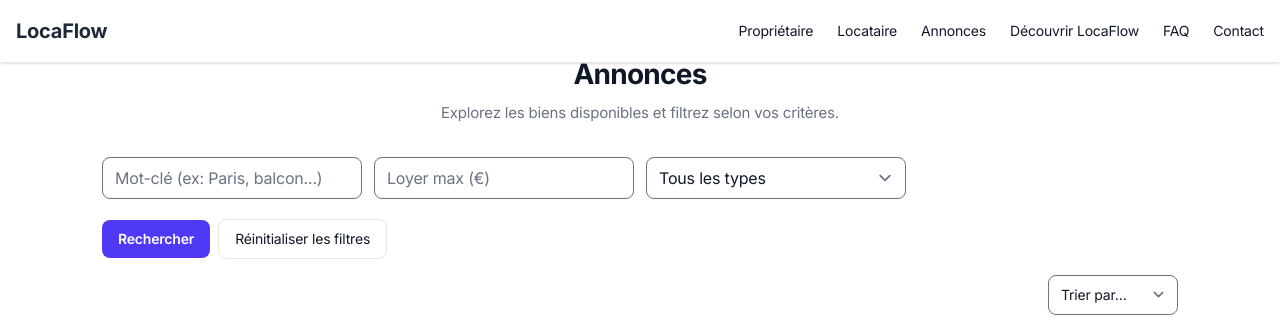
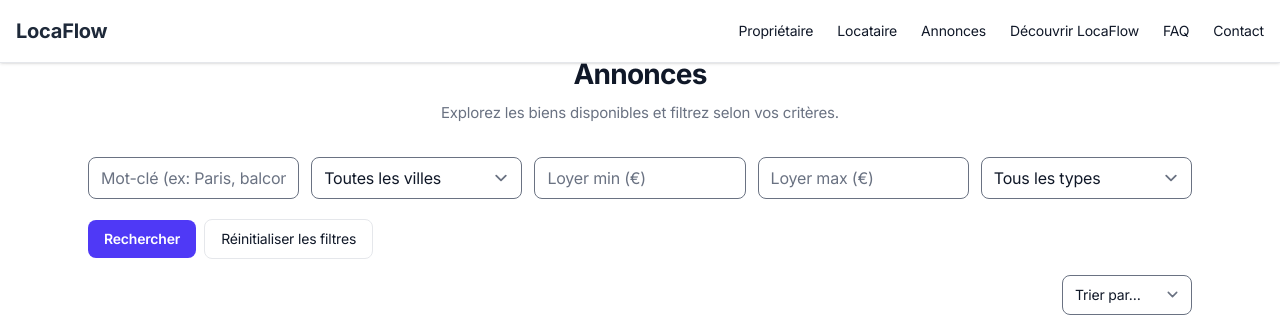
Before and after one commit to mikaelpackowski/LocaFlow-01, a Next.js app: page /annonces in a window 1280 px wide. Shown: the top 317 px of the page. Built offline with nearby package versions, Linux system fonts and the light colour scheme.

Commit message:
Update SearchBar.tsx

```diff
--- a/components/SearchBar.tsx
+++ b/components/SearchBar.tsx
@@ -1,17 +1,21 @@
 // components/SearchBar.tsx
-// ✅ Server Component (pas de "use client") : aucun auto-submit ni JS côté client
+// Server component (no "use client")
 
 type Props = {
   defaultQuery?: string;
+  defaultCity?: string;
+  defaultMin?: string | number;
   defaultMax?: string | number;
   defaultType?: string;
-  defaultSort?: string;
+  defaultSort?: string; // kept in sync via hidden input
   cities: string[];
   types: string[];
 };
 
 export default function SearchBar({
   defaultQuery = "",
+  defaultCity = "",
+  defaultMin = "",
   defaultMax = "",
   defaultType = "all",
   defaultSort = "",
@@ -19,13 +23,39 @@ export default function SearchBar({
   types,
 }: Props) {
   return (
-    <form method="get" className="mt-8 grid grid-cols-1 gap-3 sm:grid-cols-4">
-      {/* Recherche textuelle */}
+    <form method="get" className="mt-8 grid grid-cols-1 gap-3 sm:grid-cols-5">
+      {/* Mot-clé */}
       <input
         type="text"
         name="q"
         defaultValue={defaultQuery}
         placeholder="Mot-clé (ex: Paris, balcon...)"
+        className="w-full rounded-lg border px-3 py-2"
+      />
+
+      {/* Ville */}
+      <select
+        name="city"
+        defaultValue={defaultCity}
+        className="w-full rounded-lg border px-3 py-2"
+        aria-label="Ville"
+      >
+        <option value="">Toutes les villes</option>
+        {cities.map((c) => (
+          <option key={c} value={c}>
+            {c}
+          </option>
+        ))}
+      </select>
+
+      {/* Loyer min */}
+      <input
+        type="number"
+        name="min"
+        min={0}
+        step={50}
+        defaultValue={defaultMin}
+        placeholder="Loyer min (€)"
         className="w-full rounded-lg border px-3 py-2"
       />
 
@@ -54,19 +84,17 @@ export default function SearchBar({
         ))}
       </select>
 
-      {/* On conserve la valeur de tri actuelle, mais on ne l’affiche pas ici.
-          Le tri visuel/auto-submit est géré plus bas via AutoSubmitSelect. */}
+      {/* Garder le tri actuel (géré ailleurs via AutoSubmitSelect) */}
       <input type="hidden" name="sort" defaultValue={defaultSort} />
 
       {/* Actions */}
-      <div className="sm:col-span-4 mt-2 flex items-center gap-2">
+      <div className="sm:col-span-5 mt-2 flex items-center gap-2">
         <button
           type="submit"
           className="rounded-lg bg-indigo-600 px-4 py-2 text-sm font-semibold text-white hover:bg-indigo-500"
         >
           Rechercher
         </button>
-
         <a
           href="/annonces"
           className="rounded-lg border px-4 py-2 text-sm hover:bg-gray-50"
```
